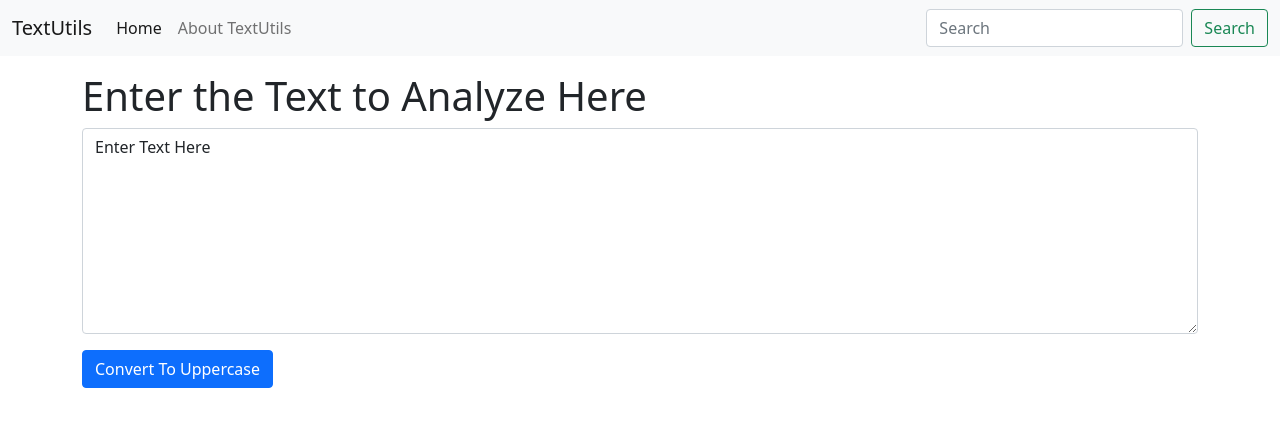
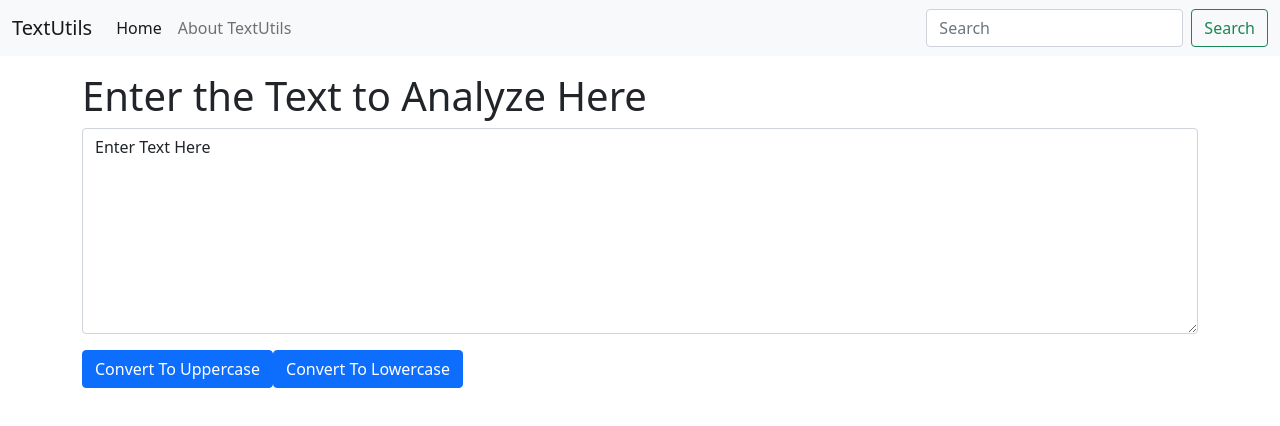
Before and after one commit to ayuvgr8/textutils, a React (Create React App) app: page / in a window 1280 px wide. Shown: the top 426 px of the page. Built offline with nearby package versions, Linux system fonts and the light colour scheme.

Commit message:
Third commit Lower Case Fn

```diff
--- a/src/components/TextForm.js
+++ b/src/components/TextForm.js
@@ -3,12 +3,18 @@
 
 export default function TextForm(props) {
     const handleUpClick = () => {
-        console.log("Uppercase was Clicked" + text );
-        let newText= text.toUpperCase();
+       // console.log("Uppercase was Clicked" + text ); // just for the debugging("yahan pe "text" call ho rha hai")
+        let newText= text.toUpperCase();  // we made a variable to hold the new changes after using function uppercase
         setText(newText);
     }
+
+     const handleUpClick2 = () => {
+       // console.log("Uppercase was Clicked" + text ); // just for the debugging("yahan pe "text" call ho rha hai")
+       let newText2 = text.toLowerCase();
+       setText(newText2);
+     };
     const handleOnChange = (event) => {
-      console.log("On Change");
+     // console.log("On Change"); // just for the debugging
       setText(event.target.value);
     };
     const [text, setText] = useState("Enter Text Here  ");
@@ -17,12 +23,14 @@
     // setText("New Text is Here"); //Correct way to set text
 
   return (
-    <div>
-      <h1>{props.heading}</h1>
-      <div className="mb-3">
-        <textarea className="form-control" value={text} onChange={handleOnChange} id="mybox" rows="8"></textarea>
+    <><div>
+          <h1>{props.heading}</h1>
+          <div className="mb-3">
+              <textarea className="form-control" value={text} onChange={handleOnChange} id="mybox" rows="8"></textarea>
+          </div>
+          <button className="mb-7 my-8   btn btn-primary" onClick={handleUpClick}>Convert To Uppercase</button>
+         <button className="mb-7 my-8  btn btn-primary" onClick={handleUpClick2}>Convert To Lowercase</button>
       </div>
-      <button className="btn btn-primary" onClick={handleUpClick}>Convert To Uppercase</button>
-    </div>
+     </>
   );
 }
```
